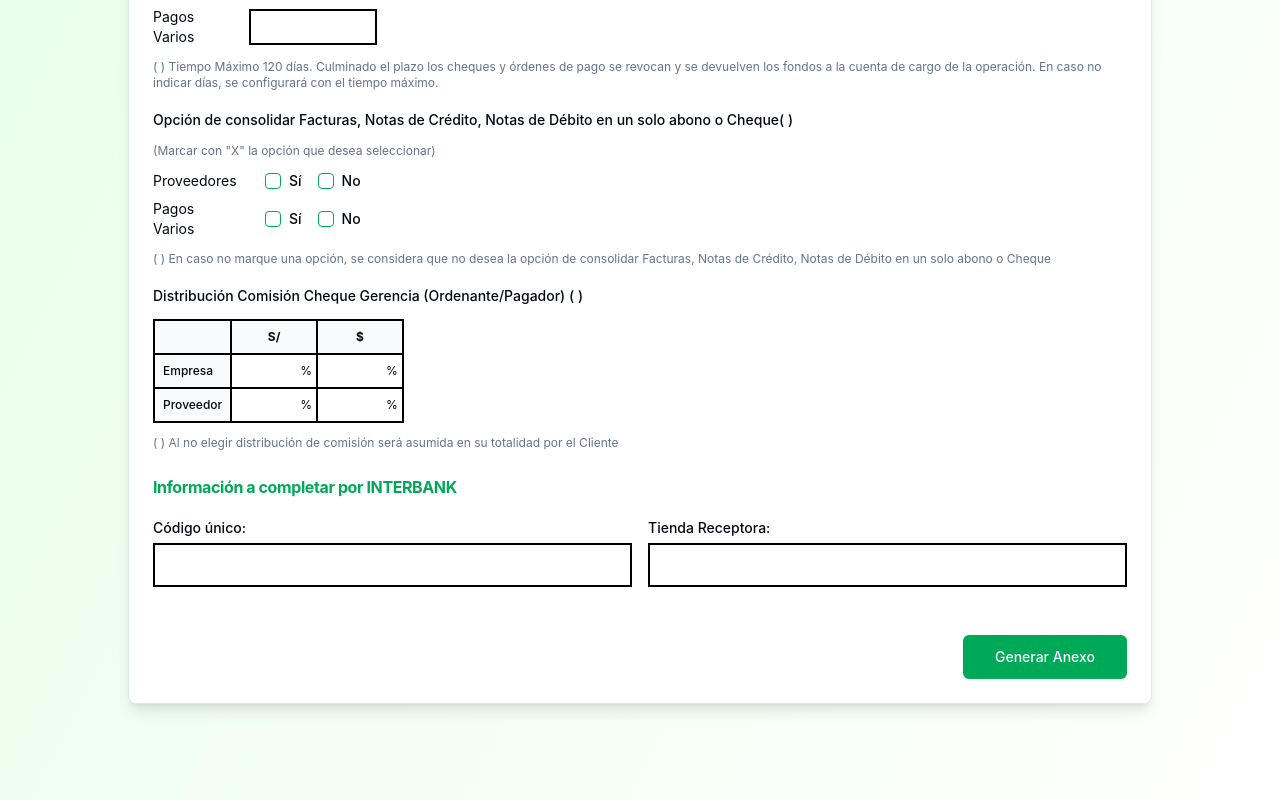
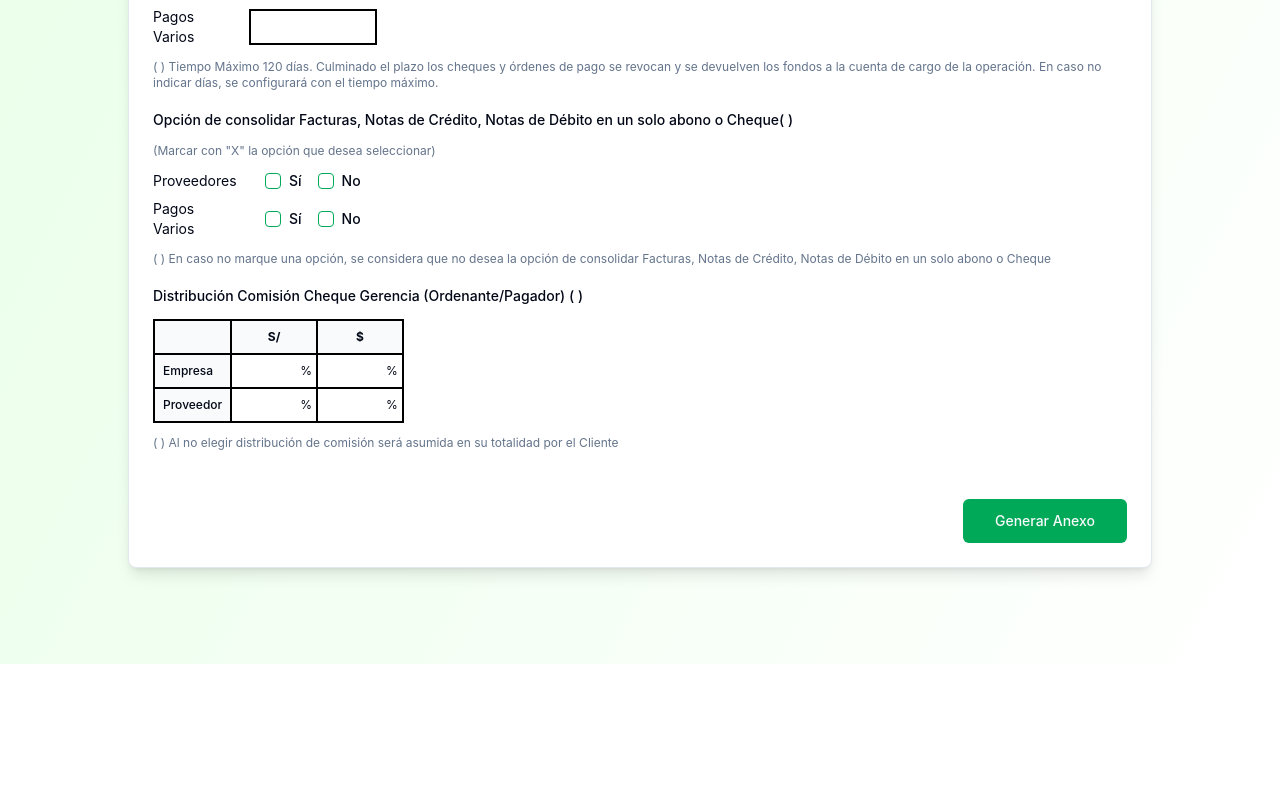
Before and after one commit to huayaney-exe/contract-demo, a React (Vite) app: page / in a window 1280 px wide. Shown: the part 1766-2566 px from the top of the page. After the commit the page ends 2430 px from the top, so only its background shows below. Built offline with nearby package versions, Linux system fonts and the light colour scheme.

Commit message:
Hide IBK fields in form, show in PDF
Hide Interbank-specific fields from the form, but include them in the PDF preview and download.

```diff
--- a/src/components/CompanyForm.tsx
+++ b/src/components/CompanyForm.tsx
@@ -1,4 +1,3 @@
-
 import { useState } from "react";
 import { Card, CardContent, CardHeader, CardTitle } from "@/components/ui/card";
 import { Button } from "@/components/ui/button";
@@ -69,9 +68,7 @@ const CompanyForm = ({ onSubmit }: CompanyFormProps) => {
     empresaSoles: "",
     empresaUsd: "",
     proveedorSoles: "",
-    proveedorUsd: "",
-    bankCode: "",
-    receivingStore: ""
+    proveedorUsd: ""
   });
 
   const [contactData, setContactData] = useState({
@@ -115,6 +112,10 @@ const CompanyForm = ({ onSubmit }: CompanyFormProps) => {
 
       const completeData = {
         ...formData,
+        contactName: contactData.contactName,
+        contactPhone: contactData.contactPhone,
+        contactEmail1: contactData.email1,
+        contactEmail2: contactData.email2,
         legalRepresentative: contactData.contactName,
         phone: contactData.contactPhone,
         email: contactData.email1
@@ -678,35 +679,6 @@ const CompanyForm = ({ onSubmit }: CompanyFormProps) => {
             </div>
           </div>
 
-          {/* Información a completar por INTERBANK */}
-          <div className="space-y-4">
-            <h3 className="font-bold text-base text-interbank-primary">Información a completar por INTERBANK</h3>
-
-            <div className="grid grid-cols-1 md:grid-cols-2 gap-4">
-              <div>
-                <Label className="text-sm font-medium">Código único:</Label>
-                <div className="border-2 border-black mt-1">
-                  <Input
-                    value={additionalData.bankCode}
-                    onChange={(e) => handleInputChange('bankCode', e.target.value, 'additionalData')}
-                    className="border-0 rounded-none h-10 focus-visible:ring-0"
-                  />
-                </div>
-              </div>
-
-              <div>
-                <Label className="text-sm font-medium">Tienda Receptora:</Label>
-                <div className="border-2 border-black mt-1">
-                  <Input
-                    value={additionalData.receivingStore}
-                    onChange={(e) => handleInputChange('receivingStore', e.target.value, 'additionalData')}
-                    className="border-0 rounded-none h-10 focus-visible:ring-0"
-                  />
-                </div>
-              </div>
-            </div>
-          </div>
-
           <div className="flex justify-end pt-6">
             <Button type="submit" size="lg" className="px-8 bg-interbank-primary hover:bg-interbank-accent">
               Generar Anexo
```
